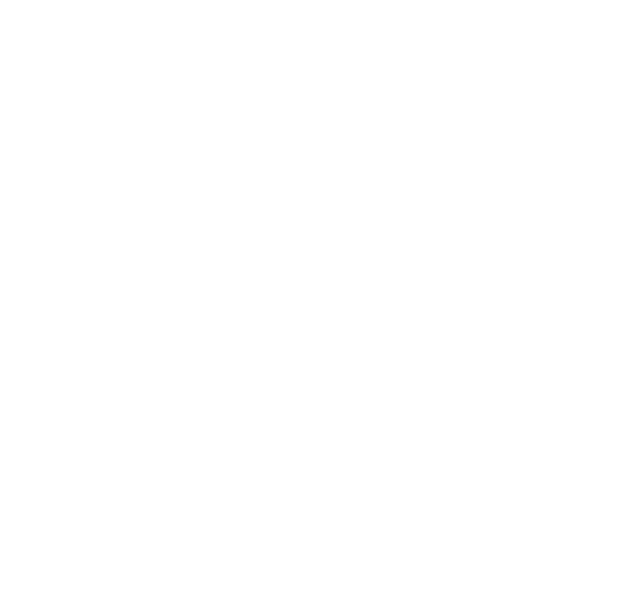
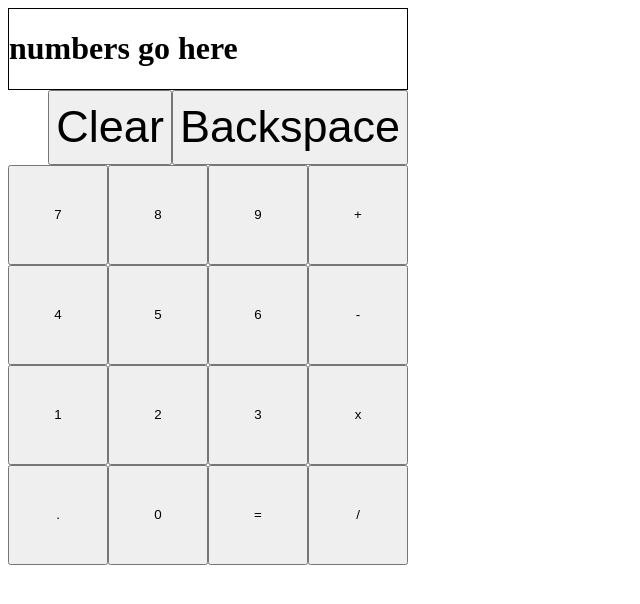
Before and after one commit to JaeGif/Calculator, a plain HTML site: page index.html in a window 1280 px wide. Shown: the whole page, without its empty margins (0-640 px from the left). Drawn offline with Linux system fonts and the light colour scheme.

Commit message:
made basic layout with HTML and CSS

```diff
--- a/index.html
+++ b/index.html
@@ -5,8 +5,48 @@
         <meta http-equiv="X-UA-Compatible" content="IE=edge">
         <meta name="viewport" content="width=device-width, initial-scale=1.0">
         <title>Caclculator</title>
+        <link rel="stylesheet" href="styles.css">
+        <script defer src="script.js"></script>
     </head>
         <body>
+            <div class="calculator-body">
+                <div id="display">
+                    <h1>numbers go here</h1>
+                </div>
+                <div class="options-row">
+                    <button class="options" id="clear">Clear</button>
+                    <button class="options" id="backspace">Backspace</button>
+                </div>
+                <div class="num-keys">
+                    <div id="top-row-nums">
+                        <button id="7">7</button>
+                        <button id="8">8</button>
+                        <button id="9">9</button>
+                        <button class="operations" id="add">+</button>
 
+                    </div>
+                    <div id="middle-row-nums">
+                        <button id="4">4</button>
+                        <button id="5">5</button>
+                        <button id="6">6</button>
+                        <button class="operations" id="subtract">-</button>
+
+                    </div>
+                    <div id="bottom-row-nums">
+                        <button id="1">1</button>
+                        <button id="2">2</button>
+                        <button id="3">3</button>
+                        <button class="operations" id="multiply">x</button>
+
+                    </div>
+                    <div id="special-chars-row">
+                        <button id="decimal">.</button>
+                        <button id="0">0</button>
+                        <button class="operations" id="operate">=</button>
+                        <button class="operations" id="divide">/</button>
+
+                    </div>
+                </div>
+            </div>
         </body>
 </html>
--- a/script.js
+++ b/script.js
@@ -29,7 +29,7 @@ const operate = function(operator, x, y) {
         add(x, y)
     } else if (operator === 'subtract') {
         subtract(x, y)
-    } else if (operator === 'multtiply') {
+    } else if (operator === 'multiply') {
         multiply(x, y)
     } else if (operator === 'divide') {
         divide(x, y)
@@ -43,5 +43,3 @@ const operate = function(operator, x, y) {
         alert('Something has gone horribly wrong here ...')
     }
 }
-
-console.log(divide(5, 7))
--- a/styles.css
+++ b/styles.css
@@ -0,0 +1,30 @@
+.calculator-body {
+    width: fit-content;
+    height: fit-content;
+}
+#display {
+    border: solid black thin;
+}
+button {
+    width: 100px;
+    height: 100px;
+}
+.options-row {
+    display: flex;
+    justify-content: flex-end;
+    align-items: center;
+}
+#clear, #backspace {
+    width: fit-content;
+    height: 75px;
+    font-size: 45px;
+}
+.num-keys {
+    display: flex;
+    flex-direction: column;
+}
+#top-row-nums, #middle-row-nums, #bottom-row-nums, #special-chars-row {
+    display: flex;
+    justify-content: center;
+    align-items: center;
+}
```
